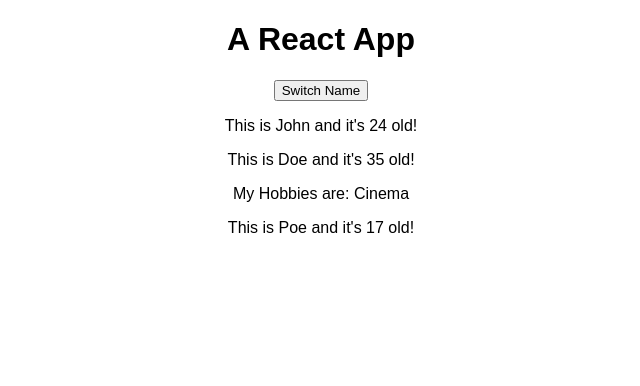
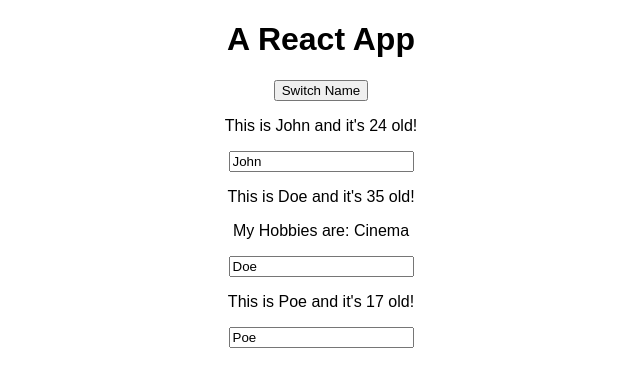
Before and after one commit to martimdLima/react-the-complete-guide, a React (Create React App) app in the folder understanding-the-base-features-and-syntax/react-complete-guide/: page / in a window 1280 px wide. Shown: the top 386 px of the page, without its empty margins (319-959 px from the left). Built offline with nearby package versions, Linux system fonts and the light colour scheme.

Commit message:
Understanding the Base Features & Syntax
Adding Two Way Binding

```diff
--- a/understanding-the-base-features-and-syntax/react-complete-guide/src/App.js
+++ b/understanding-the-base-features-and-syntax/react-complete-guide/src/App.js
@@ -33,6 +33,17 @@
     });
   };
 
+  // two way binding
+  nameChangeHandler = (event) => {
+    this.setState({
+      persons: [
+        { name: "Lisbon", age: 23 },
+        { name: event.target.value, age: 34 },
+        { name: "Tokyo", age: 19 },
+      ],
+    });
+  }
+
   render() {
     return (
       <div className="App">
@@ -51,6 +62,7 @@
           name={this.state.persons[1].name}
           age={this.state.persons[1].age}
           click={() => this.switchNameHandler("London")}
+          changed={this.nameChangeHandler}
         >
           My Hobbies are: Cinema
         </Person>
--- a/understanding-the-base-features-and-syntax/react-complete-guide/src/Person/Person.js
+++ b/understanding-the-base-features-and-syntax/react-complete-guide/src/Person/Person.js
@@ -14,6 +14,8 @@
         This is {props.name} and it's {props.age} old!
       </p>
       <p>{props.children}</p>
+      {/* two way binding */}
+      <input type="text" onChange={props.changed} value={props.name}/>
     </div>
   );
 };
```
